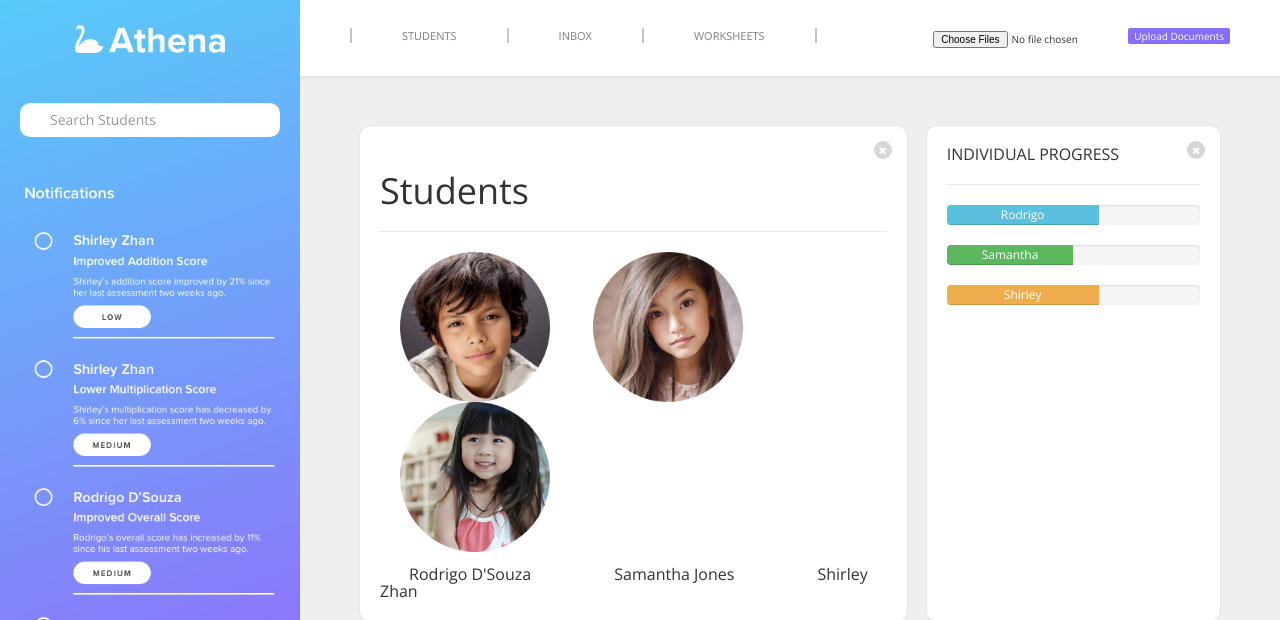
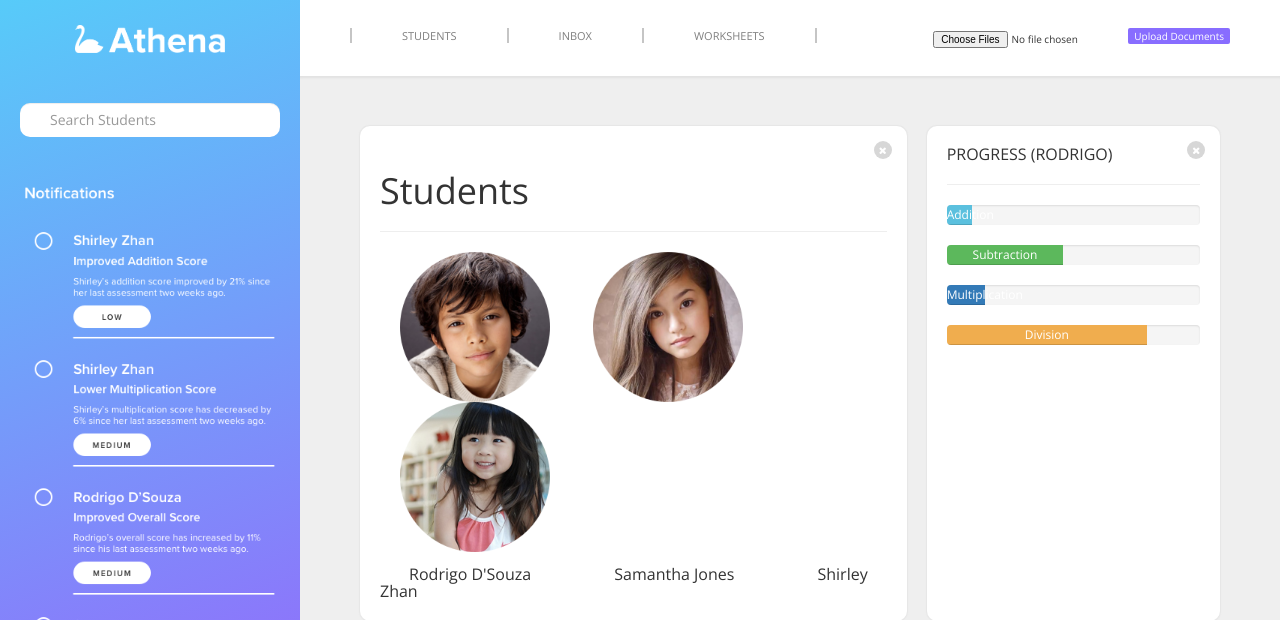
Before and after one commit to MayZhou516/theathenaproject-1, a Django app: page /athena/ in a window 1280 px wide. Shown: the top 620 px of the page. Run offline with Django 3.2, Linux system fonts and the light colour scheme; data comes from the database, SQL or seed files in the repository; parts of the project's set-up code (start-up, migrations or seed data) failed here and were passed over; some libraries are stand-ins or nearby versions.

Commit message:
Merged with live bar chart Rodrigo.

```diff
--- a/athena/parse_image.py
+++ b/athena/parse_image.py
@@ -30,3 +30,6 @@ def grade_image(filename):
 	student = Student.objects.get(name=name)
 	Worksheet = Worksheet.objects.get(student=student)
 	attempts = parse_image(filename)
+
+#im = cv2.imread("static/athena/Samantha Jones.png")
+#print(parse_image("static/athena/Samantha Jones.png"))
--- a/athena/performRecognition.py
+++ b/athena/performRecognition.py
@@ -70,5 +70,5 @@ def readNum(im):
 
 
 # # Read the input image
-# im = cv2.imread("test_ocr/test_ocr_8.png")
-# print(readNum(im))
+#im = cv2.imread("static/athena/Samantha Jones.png")
+#print(readNum(im))
--- a/athena/templates/athena/index.html
+++ b/athena/templates/athena/index.html
@@ -132,19 +132,24 @@
                         <br>
                         <h2 class="templatemo-inline-block"> &nbsp;&nbsp;&nbsp;&nbsp;&nbsp;&nbsp; Rodrigo D'Souza &nbsp;&nbsp;&nbsp;&nbsp;&nbsp;&nbsp;&nbsp;&nbsp;&nbsp;&nbsp;&nbsp;&nbsp;&nbsp;&nbsp;&nbsp;&nbsp;&nbsp;&nbsp; Samantha Jones &nbsp;&nbsp;&nbsp;&nbsp;&nbsp;&nbsp;&nbsp;&nbsp;&nbsp;&nbsp;&nbsp;&nbsp;&nbsp;&nbsp;&nbsp;&nbsp;&nbsp;&nbsp; Shirley Zhan </h2>
                     </div>
+
+                    <!-- BAR CHART -->
                     <div class="templatemo-content-widget white-bg col-1">
                         <i class="fa fa-times"></i>
-                        <h2 class="text-uppercase">Individual Progress</h2>
+                        <h2 class="text-uppercase">Progress (Rodrigo)</h2>
 
                         <hr>
                         <div class="progress">
-                            <div class="progress-bar progress-bar-info" role="progressbar" aria-valuenow="60" aria-valuemin="0" aria-valuemax="100" style="width: 60%;">Rodrigo</div>
+                            <div class="progress-bar progress-bar-info" role="progressbar" aria-valuenow="60" aria-valuemin="0" aria-valuemax="100" style="width: {{barA1}}%;">Addition</div>
                         </div>
                         <div class="progress">
-                            <div class="progress-bar progress-bar-success" role="progressbar" aria-valuenow="60" aria-valuemin="0" aria-valuemax="100" style="width: 50%;">Samantha</div>
+                            <div class="progress-bar progress-bar-success" role="progressbar" aria-valuenow="60" aria-valuemin="0" aria-valuemax="100" style="width: {{barA2}}%;">Subtraction</div>
                         </div>
                         <div class="progress">
-                            <div class="progress-bar progress-bar-warning" role="progressbar" aria-valuenow="60" aria-valuemin="0" aria-valuemax="100" style="width: 60%;">Shirley</div>
+                            <div class="progress-bar progress-bar-error" role="progressbar" aria-valuenow="60" aria-valuemin="0" aria-valuemax="100" style="width: {{barA3}}%;">Multiplication</div>
+                        </div>
+                        <div class="progress">
+                            <div class="progress-bar progress-bar-warning" role="progressbar" aria-valuenow="60" aria-valuemin="0" aria-valuemax="100" style="width: {{barA4}}%;">Division</div>
                         </div>
                     </div>
                 </div>
@@ -158,6 +163,9 @@
                                     </a>
                                 </div>
                                 <div class="media-body">
+
+
+                                    <!-- Line Graph -->
                                     <h2 class="media-heading text-uppercase">Progress vs. Time</h2>
                                     <svg></svg>
                                     <script>
--- a/athena/views.py
+++ b/athena/views.py
@@ -37,6 +37,10 @@ def index(request):
 		"probs_sam": get_difficulty_level(sam),
 		"probs_rodrigo": get_difficulty_level(rodrigo),
 		"form": UploadForm(),
+		"barA1": rodrigo.skill_add,
+		"barA2": rodrigo.skill_sub,
+		"barA3": rodrigo.skill_mul,
+		"barA4": rodrigo.skill_div,
 	}
 	return render(request, 'athena/index.html', context)
 
--- a/dbinit.py
+++ b/dbinit.py
@@ -14,7 +14,7 @@ Student.objects.all().delete()
 
 print('Make Students:')
 Student.objects.create(name="Shirley Zhan", skill_add=12, skill_sub=85, skill_mul=42, skill_div=43)
-Student.objects.create(name="Rodrigo D'Souza", skill_add=16, skill_sub=64, skill_mul=24, skill_div=97)
+Student.objects.create(name="Rodrigo D'Souza", skill_add=36, skill_sub=64, skill_mul=44, skill_div=97)
 Student.objects.create(name="Samantha Jones", skill_add=72, skill_sub=35, skill_mul=1, skill_div=93)
 
 students = Student.objects.all()
```
Also changed, not shown: athena/static/athena/Rodrigo D'Souza_WS.png, athena/static/athena/Samantha Jones_WS.png, athena/static/athena/Shirley Zhan_WS.png.
